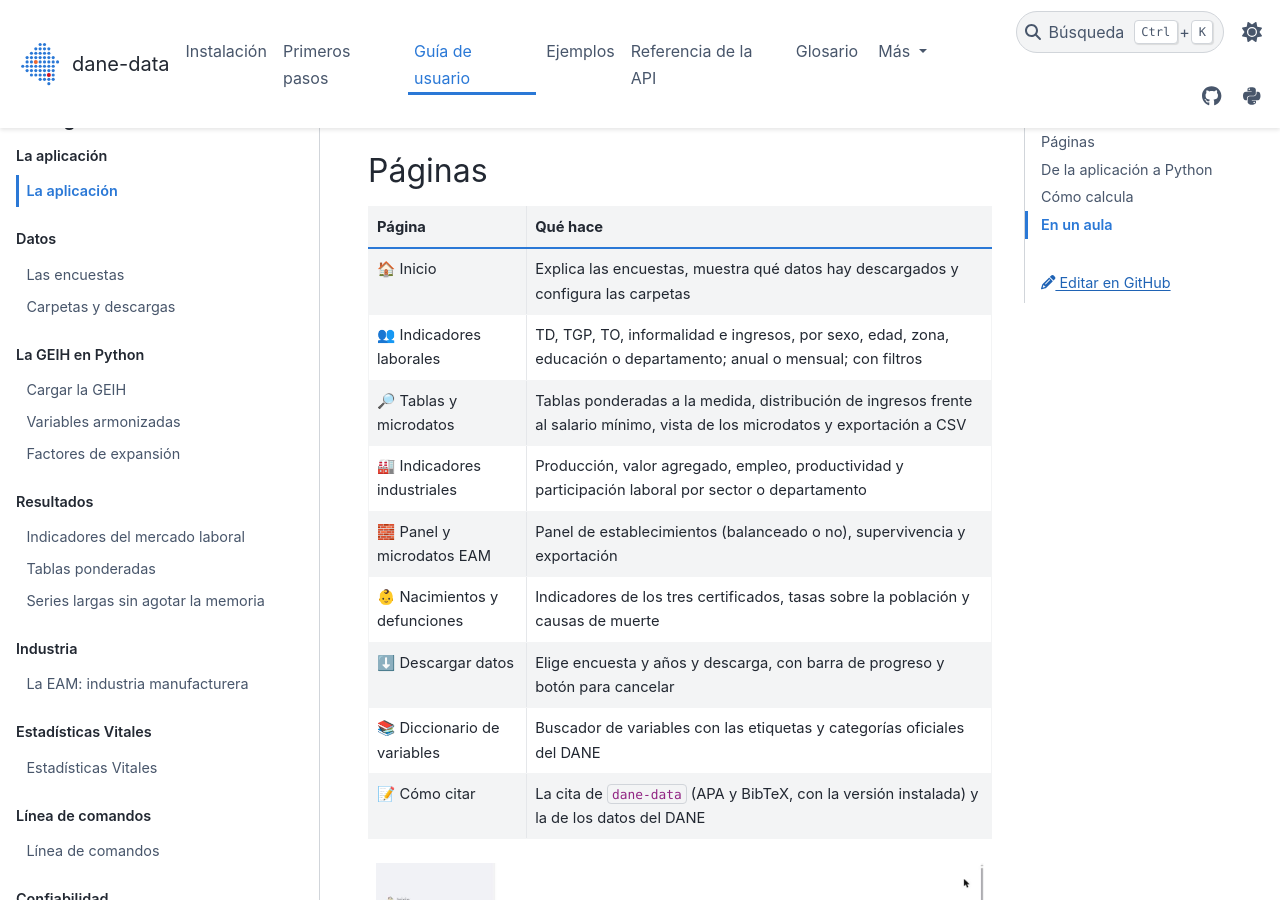
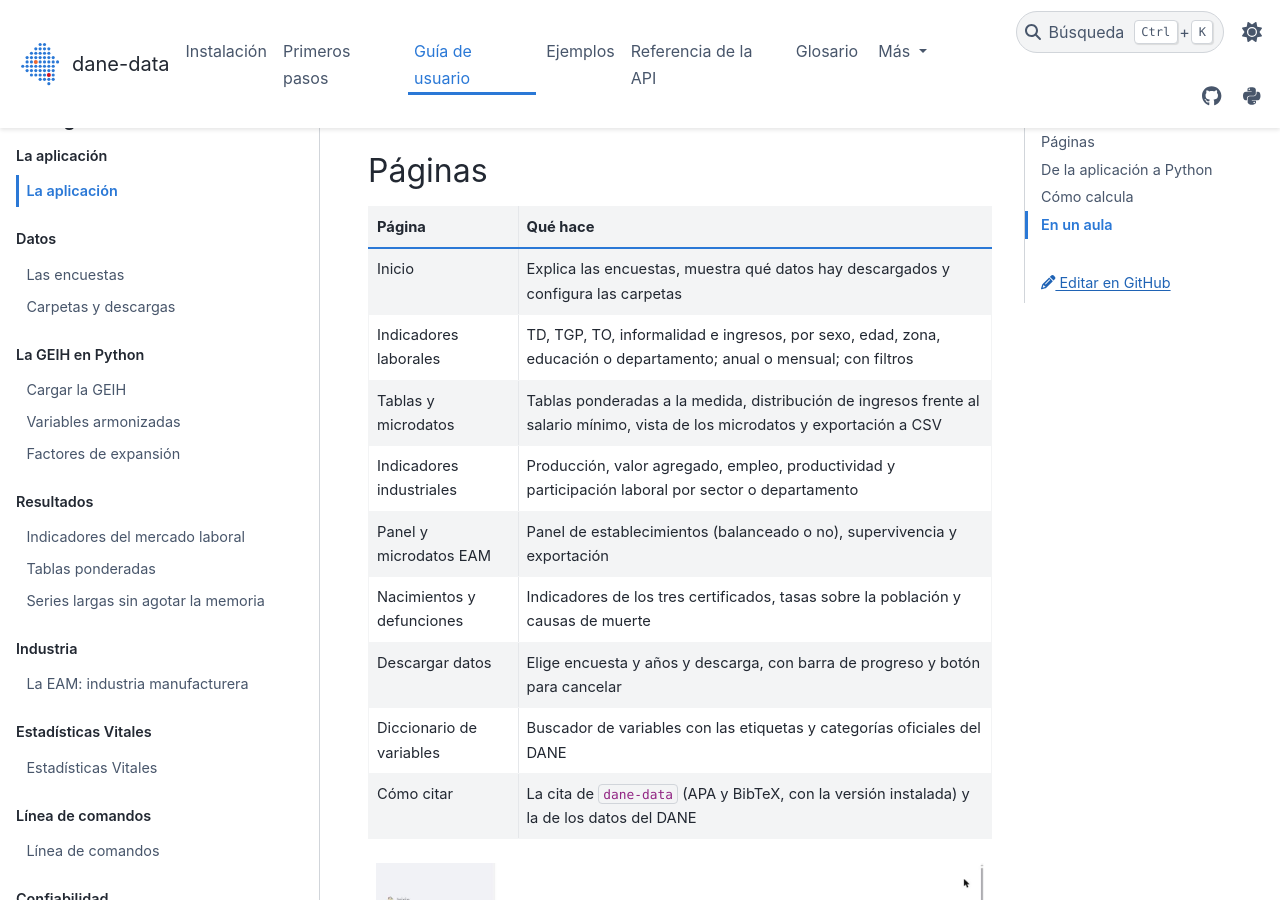
Before and after one commit to IntegralIndefinida/DANE-data, a Sphinx documentation site: the page built from docs/guia/app.md, in a window 1280 px wide and 900 px high, scrolled down 806 px. Built offline with Sphinx 7.4.7 and the PyData theme 0.15.4, drawn with Linux system fonts in a browser that asks for light colours.

````diff
--- a/docs/guia/app.md
+++ b/docs/guia/app.md
@@ -23,15 +23,15 @@ terminal (o `Ctrl+C`). Si no tiene Python, use los lanzadores del zip para estud
 
 | Página | Qué hace |
 |---|---|
-| 🏠 Inicio | Explica las encuestas, muestra qué datos hay descargados y configura las carpetas |
-| 👥 Indicadores laborales | TD, TGP, TO, informalidad e ingresos, por sexo, edad, zona, educación o departamento; anual o mensual; con filtros |
-| 🔎 Tablas y microdatos | Tablas ponderadas a la medida, distribución de ingresos frente al salario mínimo, vista de los microdatos y exportación a CSV |
-| 🏭 Indicadores industriales | Producción, valor agregado, empleo, productividad y participación laboral por sector o departamento |
-| 🧱 Panel y microdatos EAM | Panel de establecimientos (balanceado o no), supervivencia y exportación |
-| 👶 Nacimientos y defunciones | Indicadores de los tres certificados, tasas sobre la población y causas de muerte |
-| ⬇️ Descargar datos | Elige encuesta y años y descarga, con barra de progreso y botón para cancelar |
-| 📚 Diccionario de variables | Buscador de variables con las etiquetas y categorías oficiales del DANE |
-| 📝 Cómo citar | La cita de `dane-data` (APA y BibTeX, con la versión instalada) y la de los datos del DANE |
+| Inicio | Explica las encuestas, muestra qué datos hay descargados y configura las carpetas |
+| Indicadores laborales | TD, TGP, TO, informalidad e ingresos, por sexo, edad, zona, educación o departamento; anual o mensual; con filtros |
+| Tablas y microdatos | Tablas ponderadas a la medida, distribución de ingresos frente al salario mínimo, vista de los microdatos y exportación a CSV |
+| Indicadores industriales | Producción, valor agregado, empleo, productividad y participación laboral por sector o departamento |
+| Panel y microdatos EAM | Panel de establecimientos (balanceado o no), supervivencia y exportación |
+| Nacimientos y defunciones | Indicadores de los tres certificados, tasas sobre la población y causas de muerte |
+| Descargar datos | Elige encuesta y años y descarga, con barra de progreso y botón para cancelar |
+| Diccionario de variables | Buscador de variables con las etiquetas y categorías oficiales del DANE |
+| Cómo citar | La cita de `dane-data` (APA y BibTeX, con la versión instalada) y la de los datos del DANE |
 
 ```{figure} ../_static/app/indicadores_industriales.jpg
 :alt: Página de indicadores industriales de la aplicación, con el resumen de la EAM de 2024
````
Also changed, not shown: README.md (+9 -9 lines), docs/novedades.md (+2 -0 lines), 11 other files.
